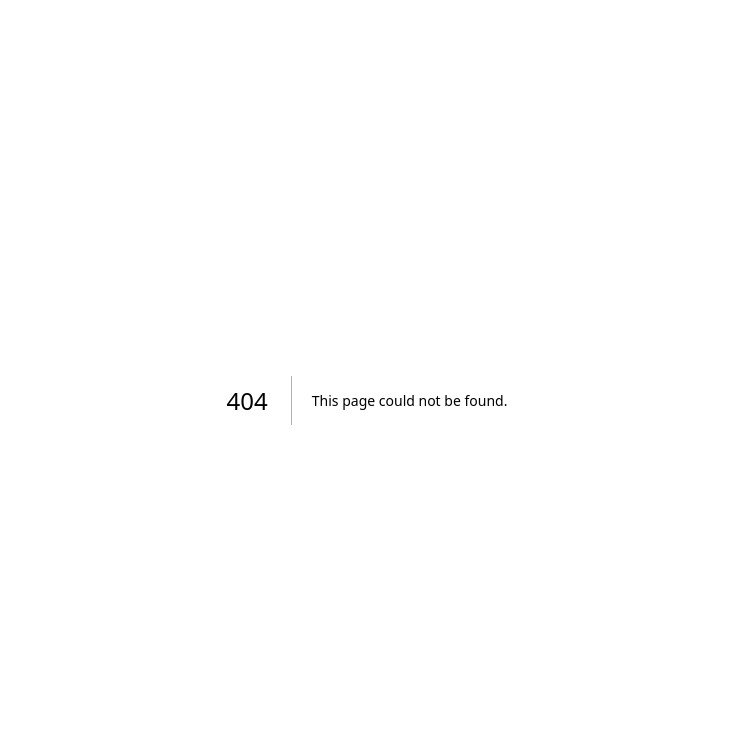
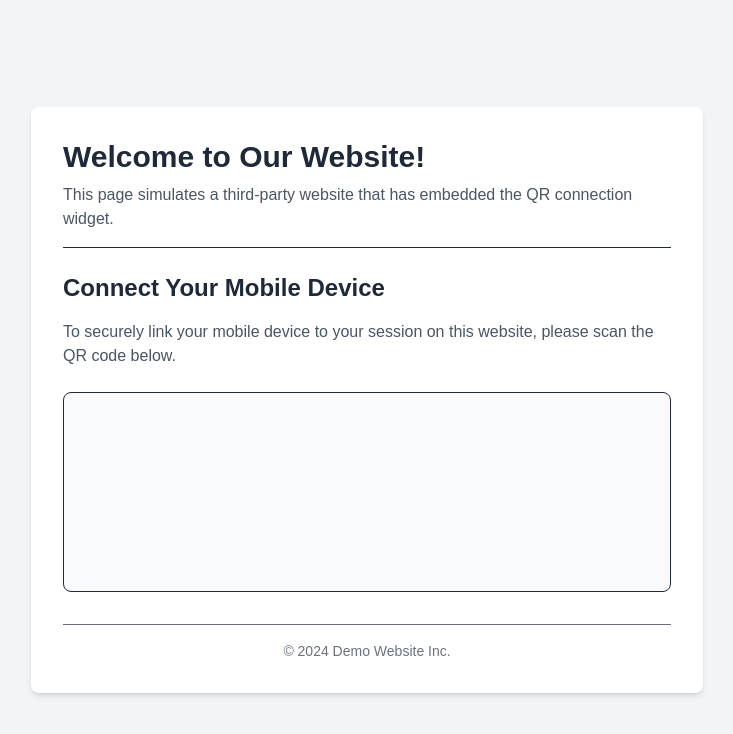
Before and after one commit to rkendel1/qr-embed, a Next.js app: page /consumer in a window 1280 px wide. Before the commit this address had no page. Shown: the top 734 px of the page, without its empty margins (273-1006 px from the left). Built offline with nearby package versions, Linux system fonts and the light colour scheme.

Commit message:
[dyad] Added a consumer demo page - wrote 1 file(s)

```diff
--- /dev/null
+++ b/src/pages/consumer.js
@@ -0,0 +1,60 @@
+import { useEffect, useState } from 'react';
+import Head from 'next/head';
+
+export default function ConsumerPage() {
+  const [origin, setOrigin] = useState('');
+
+  // We need to get the window.location.origin on the client side
+  useEffect(() => {
+    if (typeof window !== 'undefined') {
+      setOrigin(window.location.origin);
+    }
+  }, []);
+
+  return (
+    <>
+      {/*
+        This adds the embed.js script to the page's head.
+        It will only run after the 'origin' is set.
+      */}
+      {origin && (
+        <Head>
+          <script src={`${origin}/embed.js`} defer></script>
+        </Head>
+      )}
+      <div className="min-h-screen bg-gray-100 flex flex-col items-center justify-center p-4 text-gray-800">
+        <div className="max-w-2xl w-full bg-white rounded-lg shadow-md p-8">
+          <header className="border-b pb-4 mb-6">
+            <h1 className="text-3xl font-bold">Welcome to Our Website!</h1>
+            <p className="text-gray-600 mt-2">
+              This page simulates a third-party website that has embedded the QR connection widget.
+            </p>
+          </header>
+
+          <main>
+            <h2 className="text-2xl font-semibold mb-4">Connect Your Mobile Device</h2>
+            <p className="text-gray-600 mb-6">
+              To securely link your mobile device to your session on this website, please scan the QR code below.
+            </p>
+
+            <div className="border rounded-lg p-6 bg-gray-50 flex items-center justify-center min-h-[200px]">
+              {/*
+                This is the container div that embed.js looks for.
+                The script will find this div and load the QR code inside it.
+              */}
+              {origin ? (
+                <div id="qr-embed-container" data-context="consumer-page-demo" data-host={origin}></div>
+              ) : (
+                <p className="text-gray-500">Loading Embed...</p>
+              )}
+            </div>
+          </main>
+
+          <footer className="mt-8 pt-4 border-t text-center text-gray-500 text-sm">
+            <p>&copy; 2024 Demo Website Inc.</p>
+          </footer>
+        </div>
+      </div>
+    </>
+  );
+}
```
